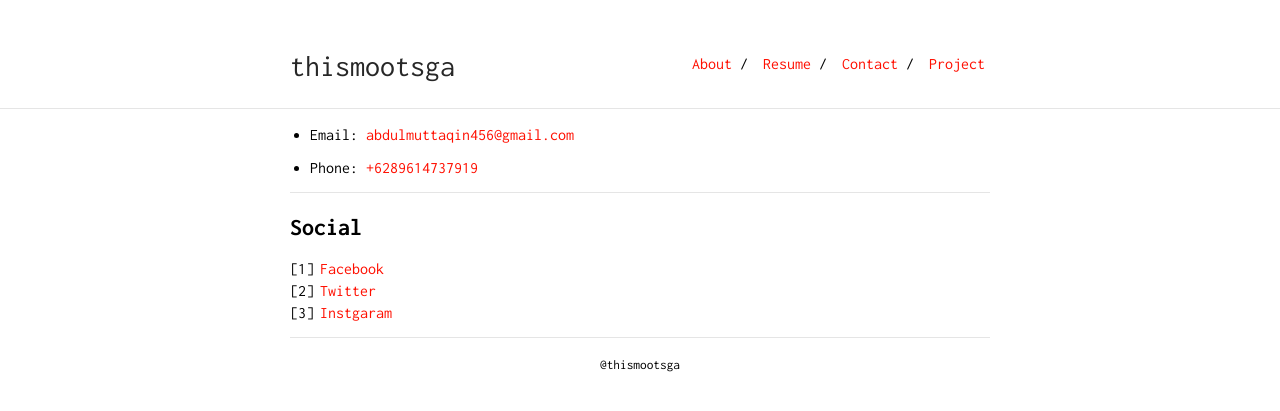
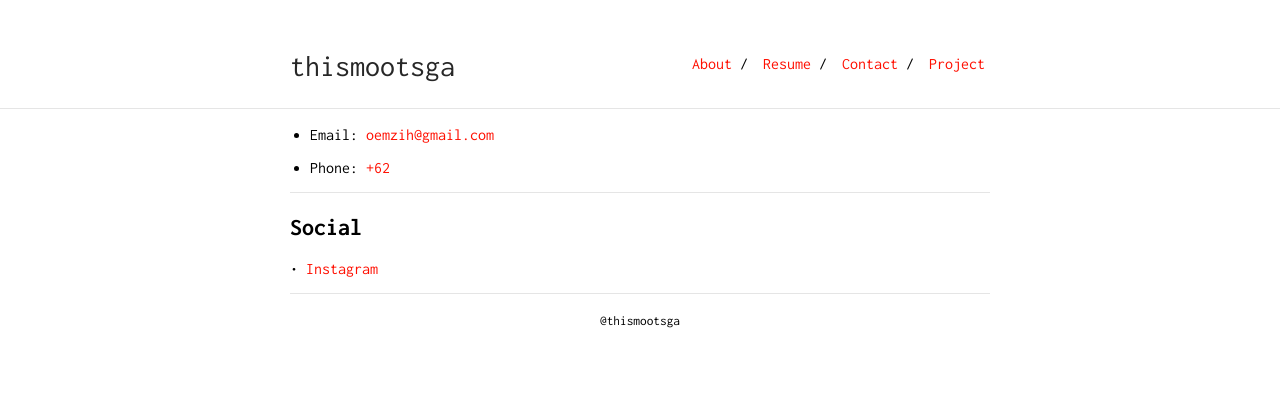
Before and after one commit to oemzih/about, a Jekyll site: the page built from contact.md, in a window 1280 px wide. Shown: the top 411 px of the page. Built offline with Jekyll 4.4.1, drawn with Linux system fonts in a browser that asks for light colours.

Commit message:
Update contact.md

```diff
--- a/contact.md
+++ b/contact.md
@@ -3,15 +3,13 @@ layout: default
 is_contact: true
 ---
 
-* Email: [abdulmuttaqin456@gmail.com](abdulmuttaqin456@gmail.com)
+* Email: [oemzih@gmail.com](oemzih@gmail.com)
 
-* Phone: [+6289614737919](tel:+6289614737919)
+* Phone: [+62](tel:+6287714745440)
 
 ---
 
 
 ## Social
 
-1. [Facebook](https://fb.me/ta.qin.1004)
-2. [Twitter](https://twitter.com/fdciabdul)
-3. [Instgaram](https://instagram.com/fdciabdul)
+• [Instagram](https://instagram.com/thismootsga)
```
